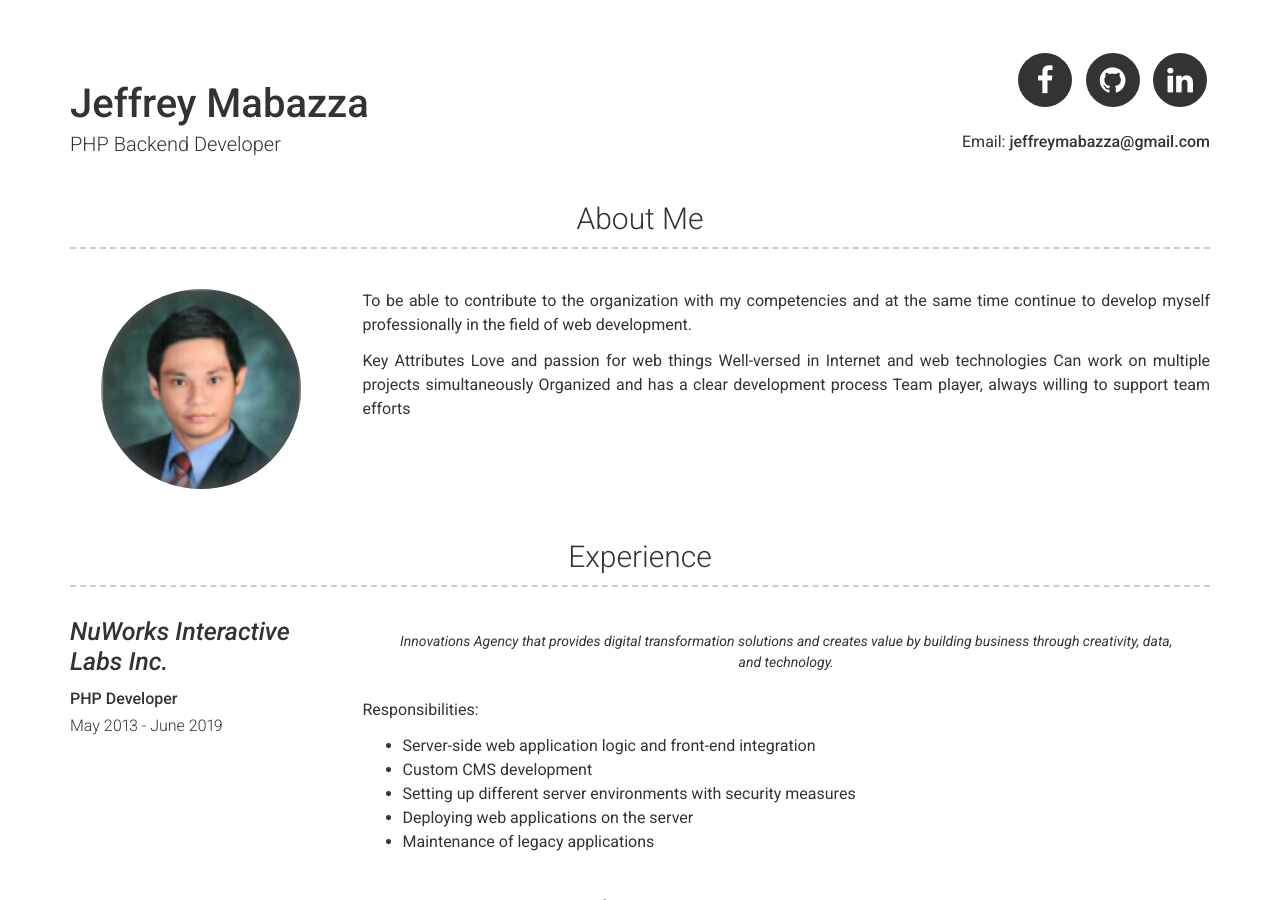
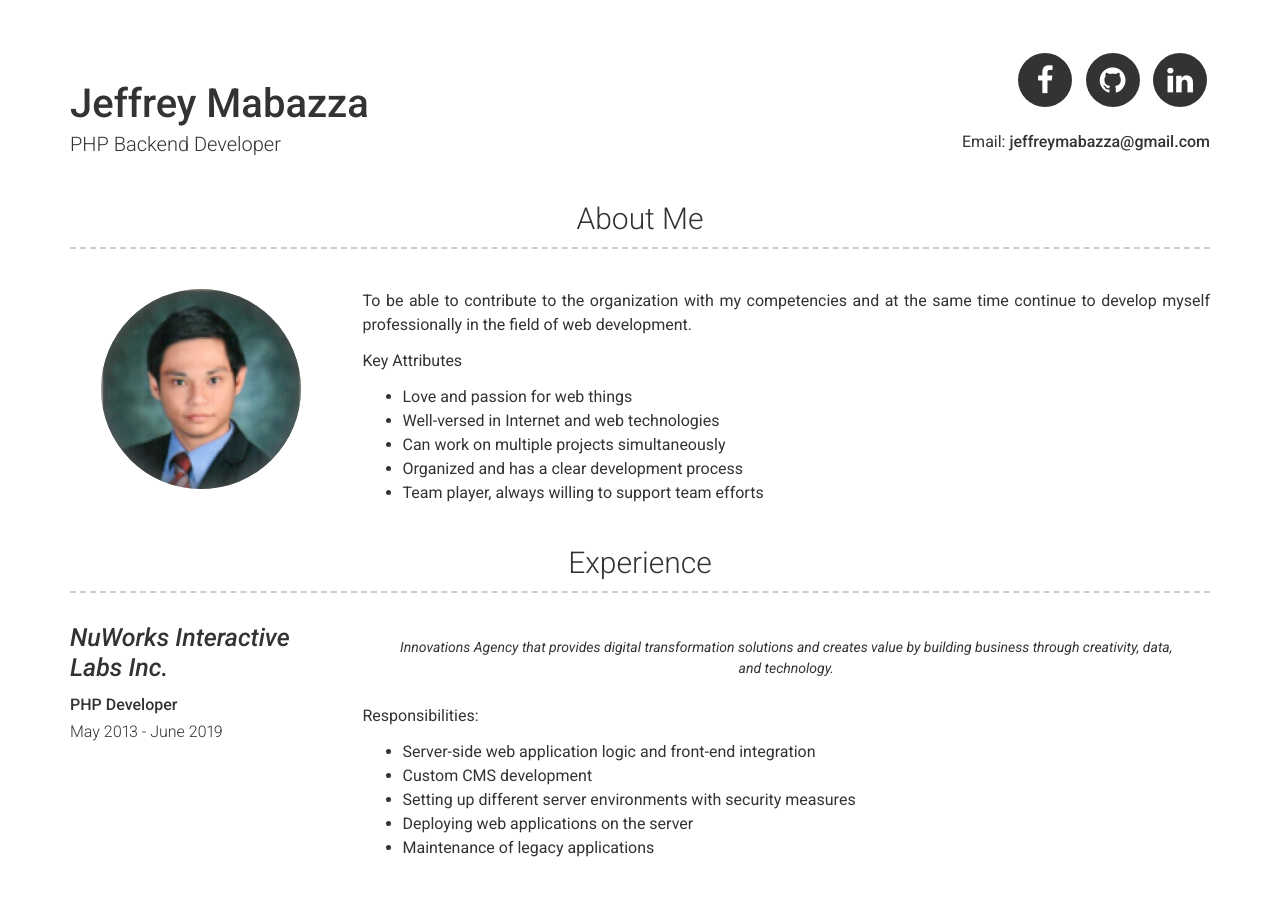
Before and after one commit to jeffmabazza/jeffreymabazza.github.io, a Jekyll site: the page built from index.md, in a window 1280 px wide and 900 px high. Built offline with Jekyll 4.4.1, drawn with Linux system fonts in a browser that asks for light colours.

```diff
--- a/_config.yml
+++ b/_config.yml
@@ -29,11 +29,11 @@ about_content: | # this will include new lines to allow paragraphs
   To be able to contribute to the organization with my competencies and at the same time continue to develop myself professionally in the field of web development.
 
   Key Attributes
-    Love and passion for web things
-    Well-versed in Internet and web technologies
-    Can work on multiple projects simultaneously
-    Organized and has a clear development process
-    Team player, always willing to support team efforts
+    - Love and passion for web things
+    - Well-versed in Internet and web technologies
+    - Can work on multiple projects simultaneously
+    - Organized and has a clear development process
+    - Team player, always willing to support team efforts
 
 # Projects Section
 # projects_title: Projects #(Use this to override about projects section title)
```
